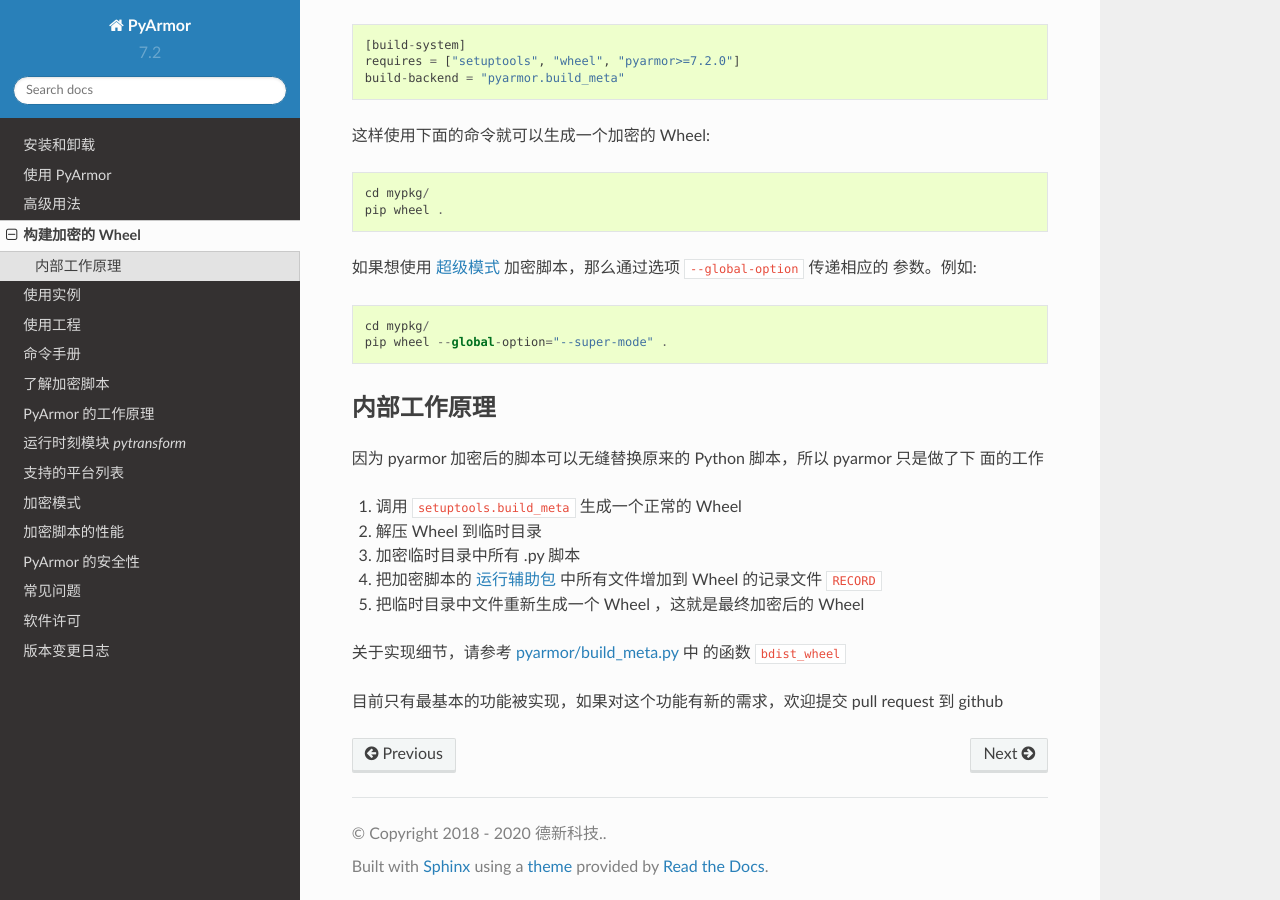
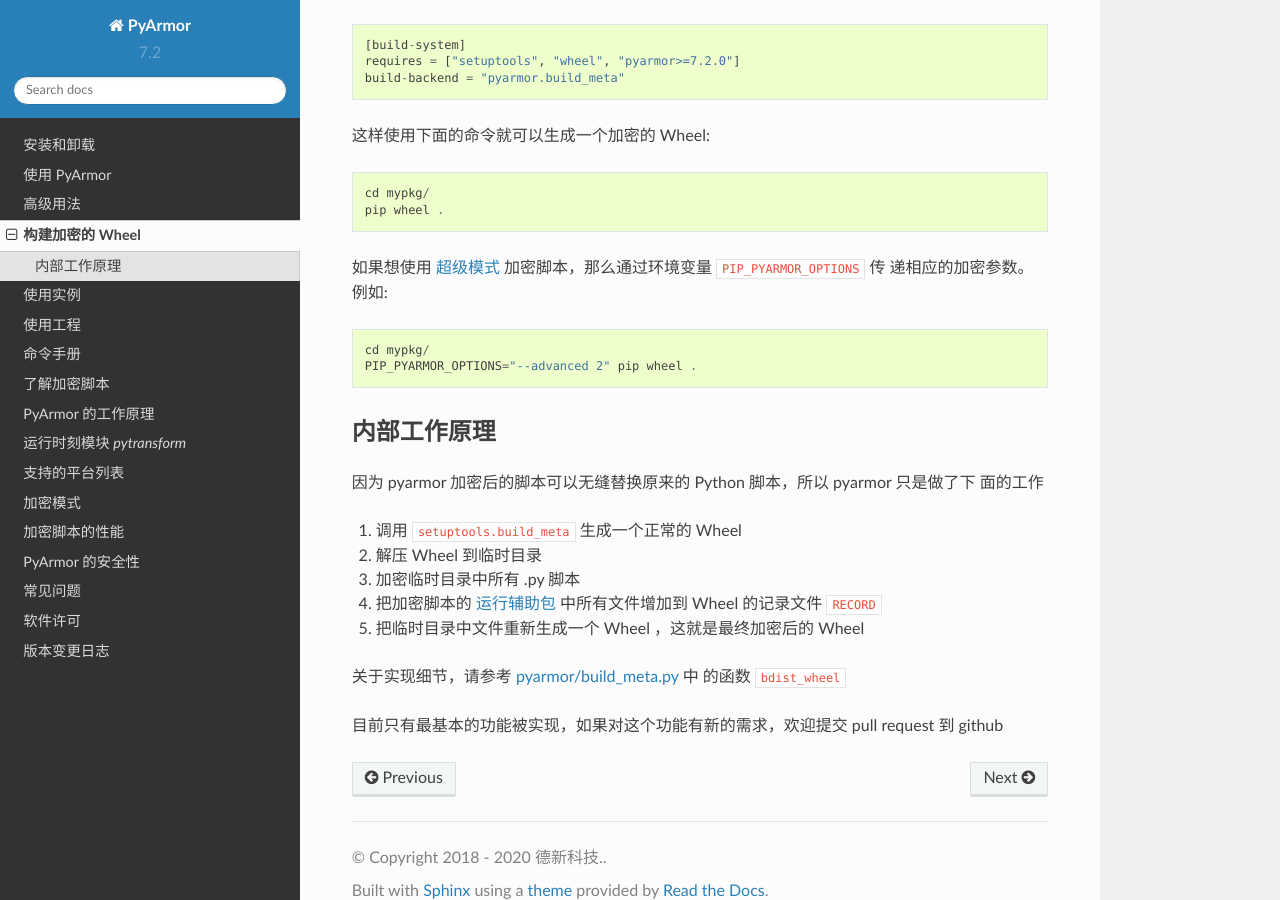
Before and after one commit to dashingsoft/pyarmor-docs-zh, a Sphinx documentation site: the page built from docs/build-wheel.rst, in a window 1280 px wide and 900 px high, scrolled down 817 px. Built offline with Sphinx 7.4.7 and the Read the Docs theme 2.0.0, drawn with Linux system fonts in a browser that asks for light colours.

Commit message:
Refine build wheel

```diff
--- a/docs/build-wheel.rst
+++ b/docs/build-wheel.rst
@@ -41,11 +41,11 @@
     cd mypkg/
     pip wheel .
 
-如果想使用 :ref:`超级模式` 加密脚本，那么通过选项 ``--global-option`` 传递相应的
-参数。例如::
+如果想使用 :ref:`超级模式` 加密脚本，那么通过环境变量 ``PIP_PYARMOR_OPTIONS`` 传
+递相应的加密参数。例如::
 
     cd mypkg/
-    pip wheel --global-option="--super-mode" .
+    PIP_PYARMOR_OPTIONS="--advanced 2" pip wheel .
 
 内部工作原理
 ------------
@@ -60,7 +60,7 @@
 5. 把临时目录中文件重新生成一个 Wheel ，这就是最终加密后的 Wheel
 
 关于实现细节，请参考 `pyarmor/build_meta.py
-<https://github.com/dashingsoft/pyarmor/blob/master/src/build_meta.py#L83>`_ 中
+<https://github.com/dashingsoft/pyarmor/blob/master/src/build_meta.py#L86>`_ 中
 的函数 ``bdist_wheel``
 
 目前只有最基本的功能被实现，如果对这个功能有新的需求，欢迎提交 pull request 到 github
```
